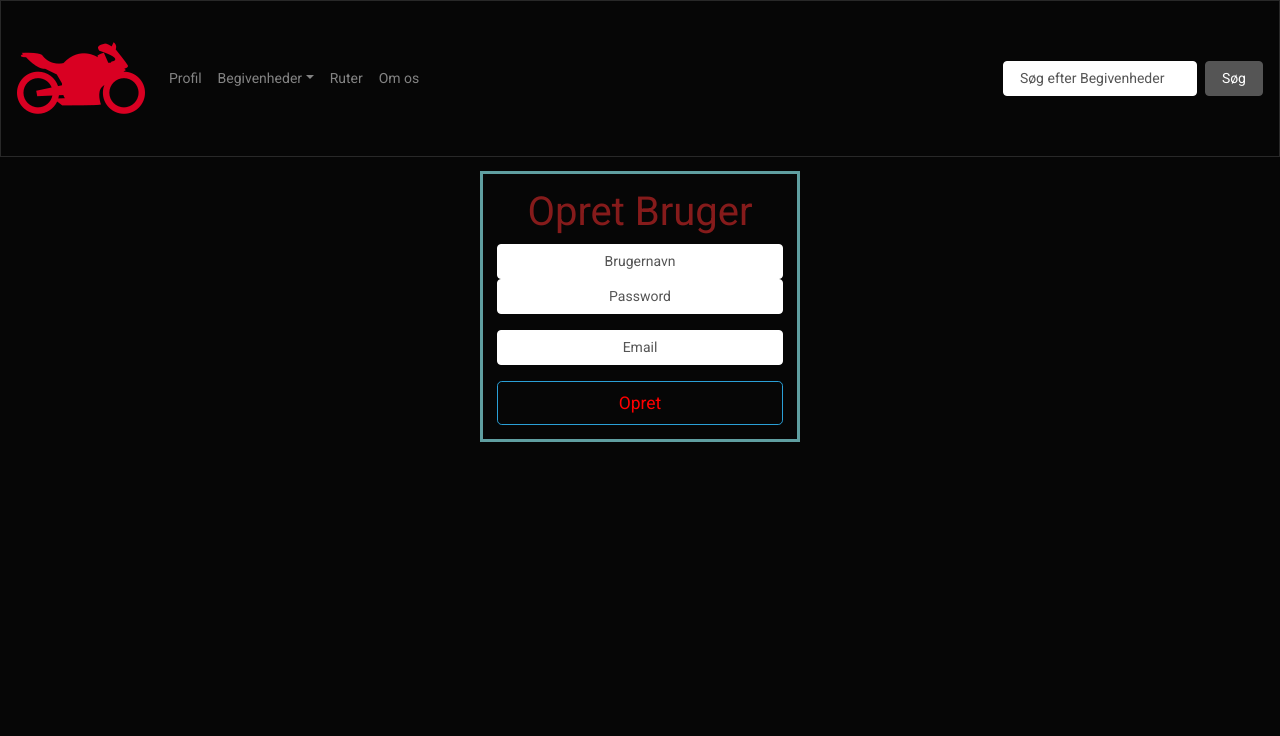
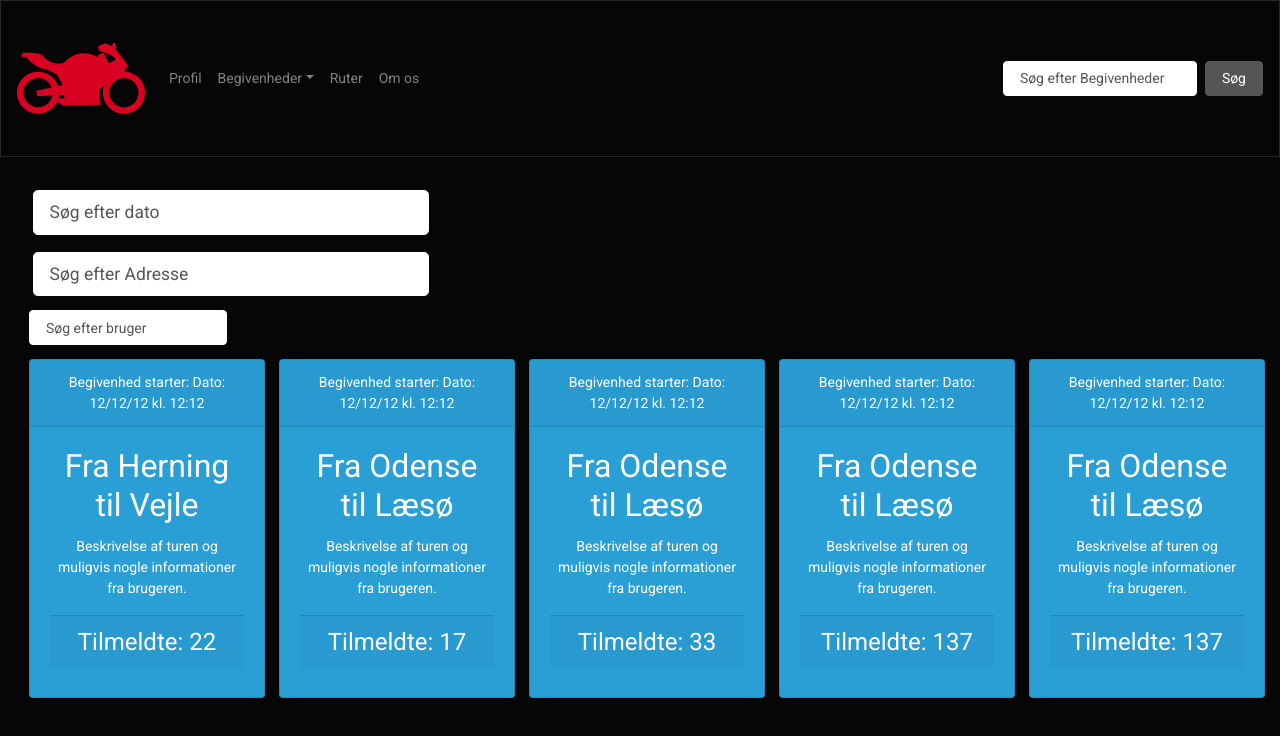
Before and after one commit to Rafigi/MotorRutes, an Angular app: page / in a window 1280 px wide. Shown: the top 736 px of the page. Built offline with nearby package versions, Linux system fonts and the light colour scheme.

Commit message:
New desing bg

```diff
--- a/src/app/app.component.html
+++ b/src/app/app.component.html
@@ -1,5 +1,5 @@
 <!--The content below is only a placeholder and can be replaced.-->
 
 <app-menu></app-menu>
-<app-opret-profil></app-opret-profil>
+<app-begivenheder></app-begivenheder>
 <router-outlet></router-outlet>
--- a/src/app/begivenheder/begivenheder.component.css
+++ b/src/app/begivenheder/begivenheder.component.css
@@ -1,7 +1,7 @@
 .rute
 {
     margin-top: 1em;
-    margin-left: 3em;
+    margin-left: 1em;
     float: left;
 
 }
@@ -9,5 +9,6 @@
 .søg
 {
     margin-top: 1em;
+    margin-left: 1em;
     float: left;
 }
--- a/src/app/begivenheder/begivenheder.component.html
+++ b/src/app/begivenheder/begivenheder.component.html
@@ -1,10 +1,10 @@
 <section class="form-group col-md-4">
         <input type="text" class="form-control form-control-lg søg" placeholder="Søg efter dato">
         <input type="text" class="form-control form-control-lg søg" placeholder="Søg efter Adresse">
-        <input type="text" class="form-control col-lg-5 søg" placeholder="Søg efter bruger">
+        <input type="text" class="form-control col-lg-6 søg" placeholder="Søg efter bruger">
     </section>
 
-<section class="align-content-center">
+<section class="d-flex col-12 justify-content-start">
 
   <section class="card text-white bg-primary mb-3 rute " style="max-width: 30rem;">
       <div class="card-header text-center">Begivenhed starter: Dato: 12/12/12 kl. 12:12</div>
```
